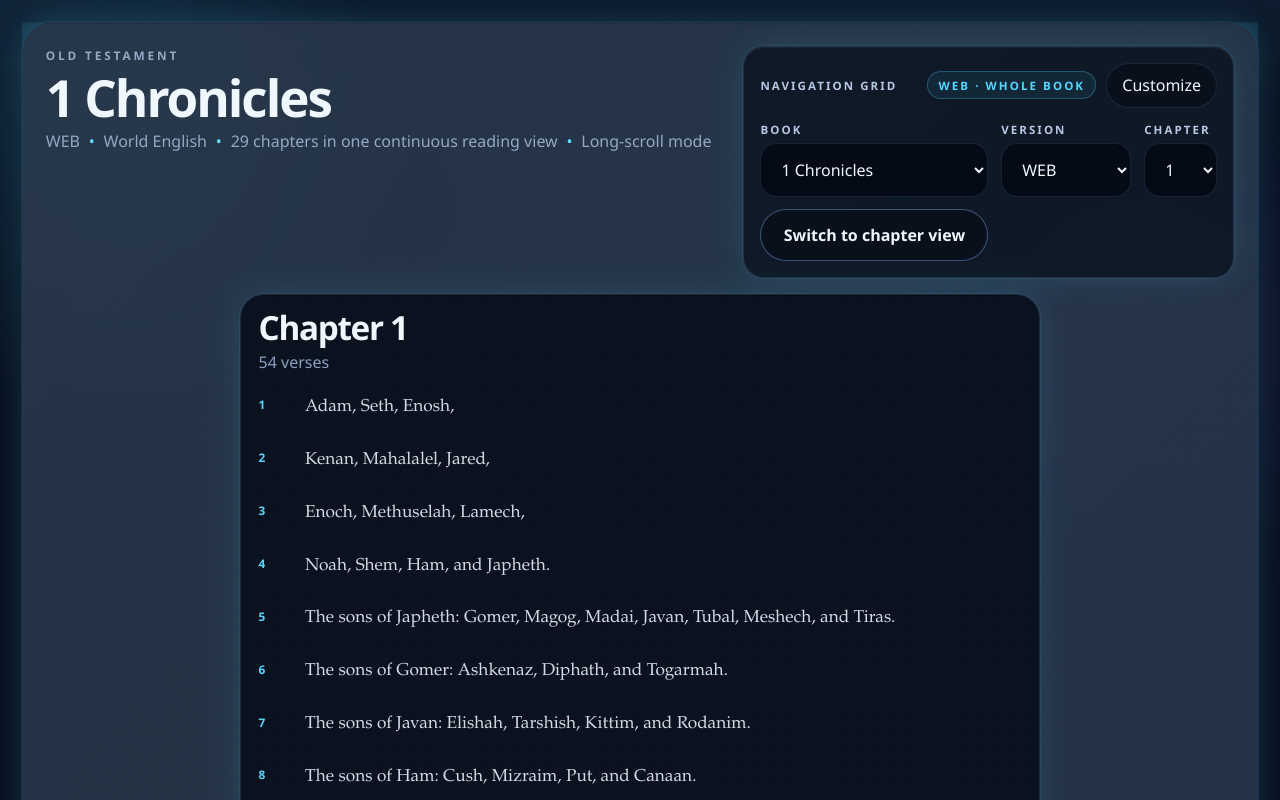
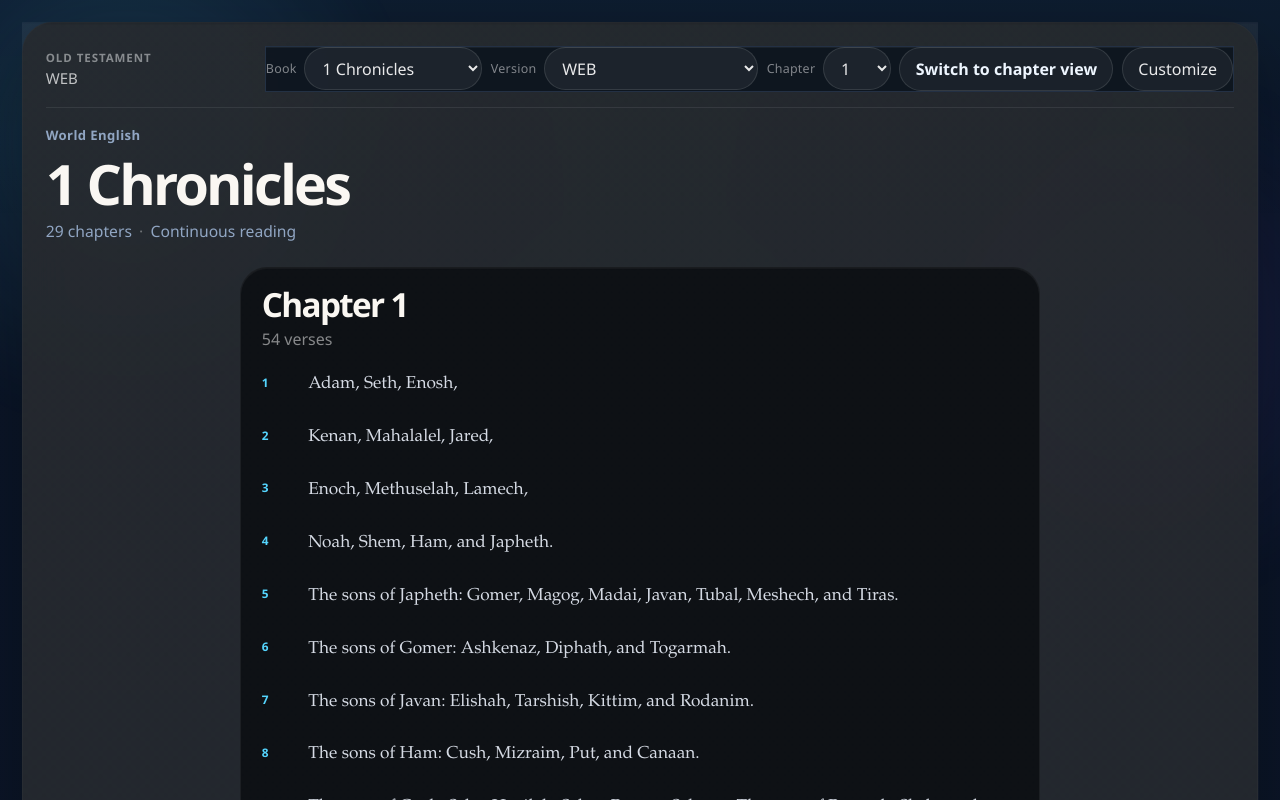
Before and after one commit to carldevhenderliter/BibleReader, a Next.js app: page /read/1-chronicles in a window 1280 px wide. Shown: the top 800 px of the page. Built offline with nearby package versions, Linux system fonts and the light colour scheme.

Commit message:
Redesign reader header with Apple-style chrome

```diff
--- a/app/components/ReaderControls.tsx
+++ b/app/components/ReaderControls.tsx
@@ -67,6 +67,9 @@ export function ReaderControls({ books, book, currentChapter, view }: ReaderCont
   return (
     <div className="reader-controls-shell">
       <div className="reader-mobile-toolbar">
+        <span className="reader-controls-status reader-mobile-status">
+          {versionMeta.label} · {view === "book" ? "Whole book" : `Chapter ${currentChapter}`}
+        </span>
         <button
           aria-controls="reader-controls-panel"
           aria-expanded={isMobileMenuOpen}
@@ -74,34 +77,14 @@ export function ReaderControls({ books, book, currentChapter, view }: ReaderCont
           onClick={() => setIsMobileMenuOpen((current) => !current)}
           type="button"
         >
-          {isMobileMenuOpen ? "Close Menu" : "Open Menu"}
+          {isMobileMenuOpen ? "Close controls" : "Reader controls"}
         </button>
-        <span className="reader-controls-status reader-mobile-status">
-          {versionMeta.label} · {view === "book" ? "Whole book" : `Chapter ${currentChapter}`}
-        </span>
       </div>
       <section
         aria-label="Reader controls"
         className={`reader-controls${isMobileMenuOpen ? " is-mobile-open" : ""}`}
         id="reader-controls-panel"
       >
-        <div className="reader-controls-header">
-          <span className="reader-controls-title">Navigation Grid</span>
-          <div className="reader-controls-actions">
-            <span className="reader-controls-status">
-              {versionMeta.label} · {view === "book" ? "Whole book" : "Chapter"}
-            </span>
-            <button
-              aria-controls="reader-settings-panel"
-              aria-expanded={isPanelOpen}
-              className="reader-settings-trigger"
-              onClick={() => setIsPanelOpen(!isPanelOpen)}
-              type="button"
-            >
-              Customize
-            </button>
-          </div>
-        </div>
         <div className="control-grid">
           <div className="control-group">
             <label htmlFor="book-select">Book</label>
@@ -152,6 +135,15 @@ export function ReaderControls({ books, book, currentChapter, view }: ReaderCont
           >
             {view === "book" ? "Switch to chapter view" : "Switch to whole book view"}
           </Link>
+          <button
+            aria-controls="reader-settings-panel"
+            aria-expanded={isPanelOpen}
+            className="reader-settings-trigger"
+            onClick={() => setIsPanelOpen(!isPanelOpen)}
+            type="button"
+          >
+            Customize
+          </button>
         </div>
       </section>
     </div>
--- a/app/components/WholeBookContent.tsx
+++ b/app/components/WholeBookContent.tsx
@@ -25,33 +25,31 @@ export function WholeBookContent({ books, book, chaptersByVersion }: WholeBookCo
     <ReaderCustomizationShell className="reader-shell reader-customizable-shell">
       <ReadingSessionSync book={book.slug} chapter={1} view="book" />
       <ReaderSettingsPanel />
-      <section className="reader-card">
+      <section className="reader-card reader-reading-card">
         <div className="reader-topline">
-          <div className="reader-heading">
-            <p className="eyebrow">{book.testament} Testament</p>
+          <div className="reader-toolbar">
+            <div className="reader-toolbar-copy">
+              <p className="reader-toolbar-label">{book.testament} Testament</p>
+              <p className="reader-toolbar-summary">{versionLabel}</p>
+            </div>
+            <ReaderControls
+              book={book}
+              books={books}
+              currentChapter={1}
+              view="book"
+            />
+          </div>
+          <header className="reader-heading">
+            <p className="reader-section-label">{versionBadge}</p>
             <h1>{book.name}</h1>
             <p className="reader-meta">
-              {versionLabel}
+              {book.chapterCount} chapters
               <span className="reader-meta-separator" aria-hidden="true">
-                •
+                ·
               </span>
-              {versionBadge}
-              <span className="reader-meta-separator" aria-hidden="true">
-                •
-              </span>
-              {book.chapterCount} chapters in one continuous reading view
-              <span className="reader-meta-separator" aria-hidden="true">
-                •
-              </span>
-              Long-scroll mode
+              Continuous reading
             </p>
-          </div>
-          <ReaderControls
-            book={book}
-            books={books}
-            currentChapter={1}
-            view="book"
-          />
+          </header>
         </div>
         <div className="reading-surface chapter-stack">
           {chapters.map((chapter) => (
--- a/app/globals.css
+++ b/app/globals.css
@@ -243,15 +243,15 @@ select {
   background:
     radial-gradient(
       circle at top right,
-      rgba(var(--reader-accent-rgb) / var(--reader-shell-intensity)),
-      transparent 32%
+      rgba(255 255 255 / 0.05),
+      transparent 30%
     ),
     radial-gradient(
-      circle at 12% 78%,
-      rgba(var(--reader-secondary-rgb) / calc(var(--reader-shell-intensity) * 0.85)),
-      transparent 35%
+      circle at 8% 18%,
+      rgba(255 243 230 / 0.08),
+      transparent 34%
     );
-  opacity: 1;
+  opacity: 0.9;
 }
 
 .hero-card,
@@ -572,47 +572,107 @@ select {
 
 .reader-topline {
   display: grid;
+  gap: 1.1rem;
+  margin-bottom: 1.35rem;
+}
+
+.reader-reading-card {
+  background: linear-gradient(180deg, rgba(22, 26, 31, 0.9), rgba(15, 18, 22, 0.96));
+  border-color: rgba(255, 255, 255, 0.08);
+  box-shadow: 0 24px 64px rgba(0, 0, 0, 0.28);
+}
+
+.reader-reading-card::before {
+  background: linear-gradient(
+    180deg,
+    rgba(255, 255, 255, 0.06),
+    rgba(255, 255, 255, 0.015) 28%,
+    transparent 58%
+  );
+}
+
+.reader-toolbar {
+  display: flex;
+  align-items: center;
+  justify-content: space-between;
   gap: 1rem;
-  margin-bottom: 1rem;
+  padding-bottom: 0.95rem;
+  border-bottom: 1px solid rgba(255, 255, 255, 0.08);
+}
+
+.reader-toolbar-copy {
+  display: grid;
+  gap: 0.18rem;
+}
+
+.reader-toolbar-label,
+.reader-toolbar-summary,
+.reader-section-label {
+  margin: 0;
+}
+
+.reader-toolbar-label {
+  color: rgba(255, 255, 255, 0.46);
+  font-size: 0.72rem;
+  font-weight: 600;
+  letter-spacing: 0.08em;
+  text-transform: uppercase;
+}
+
+.reader-toolbar-summary {
+  color: rgba(255, 255, 255, 0.72);
+  font-size: 0.94rem;
+  font-weight: 500;
 }
 
 .reader-heading {
   display: grid;
-  gap: 0.45rem;
+  gap: 0.55rem;
+}
+
+.reader-section-label {
+  color: rgba(255, 245, 235, 0.6);
+  font-size: 0.82rem;
+  font-weight: 600;
+  letter-spacing: 0.03em;
 }
 
 .reader-heading h1,
 .book-section-title {
   margin: 0;
   font-size: clamp(
-    calc(2.4rem * var(--reader-header-scale)),
-    calc(4vw * var(--reader-header-scale)),
-    calc(4rem * var(--reader-header-scale))
+    calc(2.55rem * var(--reader-header-scale)),
+    calc(4.35vw * var(--reader-header-scale)),
+    calc(4.35rem * var(--reader-header-scale))
   );
-  line-height: 0.95;
-  letter-spacing: -0.04em;
+  line-height: 0.98;
+  letter-spacing: -0.05em;
+  color: rgba(255, 252, 247, 0.98);
+  font-weight: 650;
+  text-wrap: balance;
 }
 
 .reader-meta {
   margin: 0;
-  color: var(--reader-meta-text);
+  color: rgba(255, 255, 255, 0.62);
+  font-size: 0.98rem;
+  line-height: 1.55;
 }
 
 .reader-meta-separator {
-  margin: 0 0.55rem;
-  color: var(--reader-accent);
+  margin: 0 0.45rem;
+  color: rgba(255, 255, 255, 0.34);
 }
 
 .reader-controls {
-  display: grid;
-  gap: 0.9rem;
-  padding: 1rem;
-  border-radius: 1.3rem;
-  border-color: var(--reader-border);
-  box-shadow: inset 0 1px 0 rgba(255, 255, 255, 0.05), var(--reader-glow);
+  display: flex;
+  align-items: center;
+  justify-content: flex-end;
+  gap: 0.6rem;
 }
 
 .reader-controls-shell {
+  position: relative;
   display: grid;
   gap: 0.75rem;
 }
@@ -622,14 +682,14 @@ select {
 }
 
 .reader-mobile-toggle {
-  min-height: 2.85rem;
-  padding: 0.75rem 1rem;
-  border: 1px solid var(--reader-border);
+  min-height: 2.6rem;
+  padding: 0.65rem 0.95rem;
+  border: 1px solid rgba(255, 255, 255, 0.12);
   border-radius: 999px;
-  background: rgba(8, 15, 28, 0.88);
-  color: var(--text);
+  background: rgba(255, 255, 255, 0.06);
+  color: rgba(255, 255, 255, 0.9);
   font: inherit;
-  font-weight: 700;
+  font-weight: 600;
   transition:
     transform 180ms ease,
     border-color 180ms ease,
@@ -638,8 +698,8 @@ select {
 
 .reader-mobile-toggle:hover {
   transform: translateY(-1px);
-  border-color: var(--reader-accent);
-  box-shadow: 0 12px 36px rgba(85, 214, 255, 0.18);
+  border-color: rgba(255, 255, 255, 0.24);
+  box-shadow: 0 10px 28px rgba(0, 0, 0, 0.16);
 }
 
 .reader-mobile-toggle:focus-visible {
@@ -652,32 +712,48 @@ select {
   display: none;
 }
 
+.reader-controls-status {
+  width: fit-content;
+  padding: 0.42rem 0.72rem;
+  border: 1px solid rgba(255, 255, 255, 0.1);
+  border-radius: 999px;
+  background: rgba(255, 255, 255, 0.05);
+  color: rgba(255, 255, 255, 0.72);
+  font-size: 0.7rem;
+  font-weight: 600;
+  letter-spacing: 0.08em;
+  text-transform: uppercase;
+}
+
 .control-grid {
-  display: grid;
-  gap: 0.8rem;
+  display: flex;
+  flex-wrap: wrap;
+  justify-content: flex-end;
+  gap: 0.55rem;
 }
 
 .control-group {
-  display: grid;
-  gap: 0.4rem;
+  display: flex;
+  align-items: center;
+  gap: 0.45rem;
 }
 
 .control-group label {
-  color: var(--muted-strong);
-  font-size: 0.72rem;
-  font-weight: 700;
-  letter-spacing: 0.18em;
-  text-transform: uppercase;
+  color: rgba(255, 255, 255, 0.48);
+  font-size: 0.78rem;
+  font-weight: 500;
+  letter-spacing: 0.02em;
+  text-transform: none;
 }
 
 .control-group select {
-  width: 100%;
-  min-height: 3rem;
-  padding: 0.85rem 1rem;
-  border: 1px solid var(--reader-border);
-  border-radius: 1rem;
-  background: rgba(2, 8, 18, 0.78);
-  color: var(--text);
+  width: auto;
+  min-height: 2.6rem;
+  padding: 0.55rem 0.85rem;
+  border: 1px solid rgba(255, 255, 255, 0.11);
+  border-radius: 999px;
+  background: rgba(255, 255, 255, 0.06);
+  color: rgba(255, 255, 255, 0.9);
   outline: none;
 }
 
@@ -692,16 +768,25 @@ select {
   outline: none;
 }
 
+.reader-controls .toggle-link,
+.reader-controls .reader-settings-trigger {
+  min-height: 2.6rem;
+  padding: 0.62rem 0.95rem;
+  border: 1px solid rgba(255, 255, 255, 0.11);
+  background: rgba(255, 255, 255, 0.05);
+  box-shadow: none;
+}
+
 .reading-surface {
-  padding: 1.1rem;
+  padding: 1.3rem;
   width: min(100%, calc(var(--reader-content-width) + 4rem));
   margin: 0 auto;
-  border-radius: 1.5rem;
+  border-radius: 1.7rem;
   background:
-    linear-gradient(180deg, var(--reader-surface), var(--reader-surface-strong)),
+    linear-gradient(180deg, rgba(14, 17, 21, 0.98), rgba(10, 12, 15, 0.99)),
     var(--reading-surface);
-  border: 1px solid var(--reader-border);
-  box-shadow: var(--reader-glow);
+  border: 1px solid rgba(255, 255, 255, 0.06);
+  box-shadow: inset 0 1px 0 rgba(255, 255, 255, 0.04);
   filter: contrast(var(--reader-contrast));
 }
 
@@ -743,8 +828,8 @@ select {
 .book-section {
   display: grid;
   gap: 1rem;
-  padding-top: 1rem;
-  border-top: 1px solid rgba(120, 157, 214, 0.14);
+  padding-top: 1.15rem;
+  border-top: 1px solid rgba(255, 255, 255, 0.08);
 }
 
 .book-section:first-of-type {
@@ -767,6 +852,7 @@ select {
 
 .book-section-subtitle {
   margin: 0;
+  color: rgba(255, 255, 255, 0.5);
 }
 
 .pagination {
@@ -782,8 +868,9 @@ select {
   min-height: 6rem;
   padding: 1rem 1.1rem;
   border-radius: 1.35rem;
-  border-color: var(--reader-border);
-  box-shadow: var(--reader-glow);
+  border-color: rgba(255, 255, 255, 0.08);
+  background: rgba(16, 19, 23, 0.78);
+  box-shadow: none;
 }
 
 .pagination-link strong,
@@ -816,12 +903,12 @@ select {
 .reader-settings-trigger,
 .reader-settings-close,
 .secondary-button {
-  min-height: 2.5rem;
-  padding: 0.65rem 0.95rem;
-  border: 1px solid var(--reader-border);
+  min-height: 2.6rem;
+  padding: 0.62rem 0.95rem;
+  border: 1px solid rgba(255, 255, 255, 0.12);
   border-radius: 999px;
-  background: rgba(8, 15, 28, 0.82);
-  color: var(--text);
+  background: rgba(255, 255, 255, 0.06);
+  color: rgba(255, 255, 255, 0.9);
   transition:
     transform 180ms ease,
     border-color 180ms ease,
@@ -833,7 +920,7 @@ select {
 .secondary-button:hover,
 .settings-option-card:hover {
   transform: translateY(-1px);
-  border-color: var(--reader-accent);
+  border-color: rgba(255, 255, 255, 0.24);
 }
 
 .reader-settings-backdrop {
@@ -991,13 +1078,8 @@ select {
     align-items: start;
   }
 
-  .control-grid {
-    grid-template-columns: repeat(2, minmax(0, 1fr));
-    align-items: end;
-  }
-
-  .toggle-link {
-    grid-column: 1 / -1;
+  .reader-toolbar {
+    align-items: flex-start;
   }
 }
 
@@ -1017,14 +1099,8 @@ select {
     align-items: end;
   }
 
-  .reader-topline {
-    grid-template-columns: minmax(0, 1.25fr) minmax(18rem, 0.9fr);
-    align-items: start;
-  }
-
-  .control-grid {
-    grid-template-columns: minmax(0, 1.4fr) minmax(8rem, 0.8fr) auto;
-    align-items: end;
+  .reader-toolbar {
+    align-items: center;
   }
 }
 
@@ -1119,30 +1195,34 @@ select {
     gap: 0.9rem;
   }
 
-  .reader-controls {
-    padding: 0.9rem;
-    border-radius: 1.1rem;
-  }
-
   .reader-mobile-toolbar {
     display: flex;
     align-items: center;
-    justify-content: space-between;
+    justify-content: flex-end;
     gap: 0.75rem;
   }
 
   .reader-mobile-status {
     display: inline-flex;
-    flex: 1;
     justify-content: center;
-    min-height: 2.85rem;
-    padding: 0.75rem 0.95rem;
+    min-height: 2.6rem;
+    padding: 0.62rem 0.82rem;
     text-align: center;
     white-space: nowrap;
   }
 
   .reader-controls {
     display: none;
+    position: absolute;
+    top: calc(100% + 0.2rem);
+    right: 0;
+    width: min(22rem, calc(100vw - 1.5rem));
+    padding: 0.85rem;
+    border: 1px solid rgba(255, 255, 255, 0.11);
+    border-radius: 1rem;
+    background: rgba(18, 21, 26, 0.98);
+    box-shadow: 0 18px 42px rgba(0, 0, 0, 0.28);
+    z-index: 16;
   }
 
   .reader-controls.is-mobile-open {
@@ -1150,18 +1230,25 @@ select {
   }
 
   .control-grid {
-    grid-template-columns: repeat(2, minmax(0, 1fr));
-    align-items: end;
+    flex-direction: column;
+    align-items: stretch;
   }
 
-  .control-grid .control-group:first-child,
-  .control-grid .toggle-link {
-    grid-column: 1 / -1;
+  .control-group {
+    display: grid;
+    gap: 0.35rem;
   }
 
   .control-group select {
     min-height: 3.15rem;
+    width: 100%;
     font-size: 1rem;
+  }
+
+  .reader-controls .toggle-link,
+  .reader-controls .reader-settings-trigger {
+    width: 100%;
+    justify-content: center;
   }
 
   .reading-surface {
```
Also changed, not shown: app/components/ReaderPageContent.tsx (+19 -21 lines), 1 other file (tests, documents, lock files or other folders).
